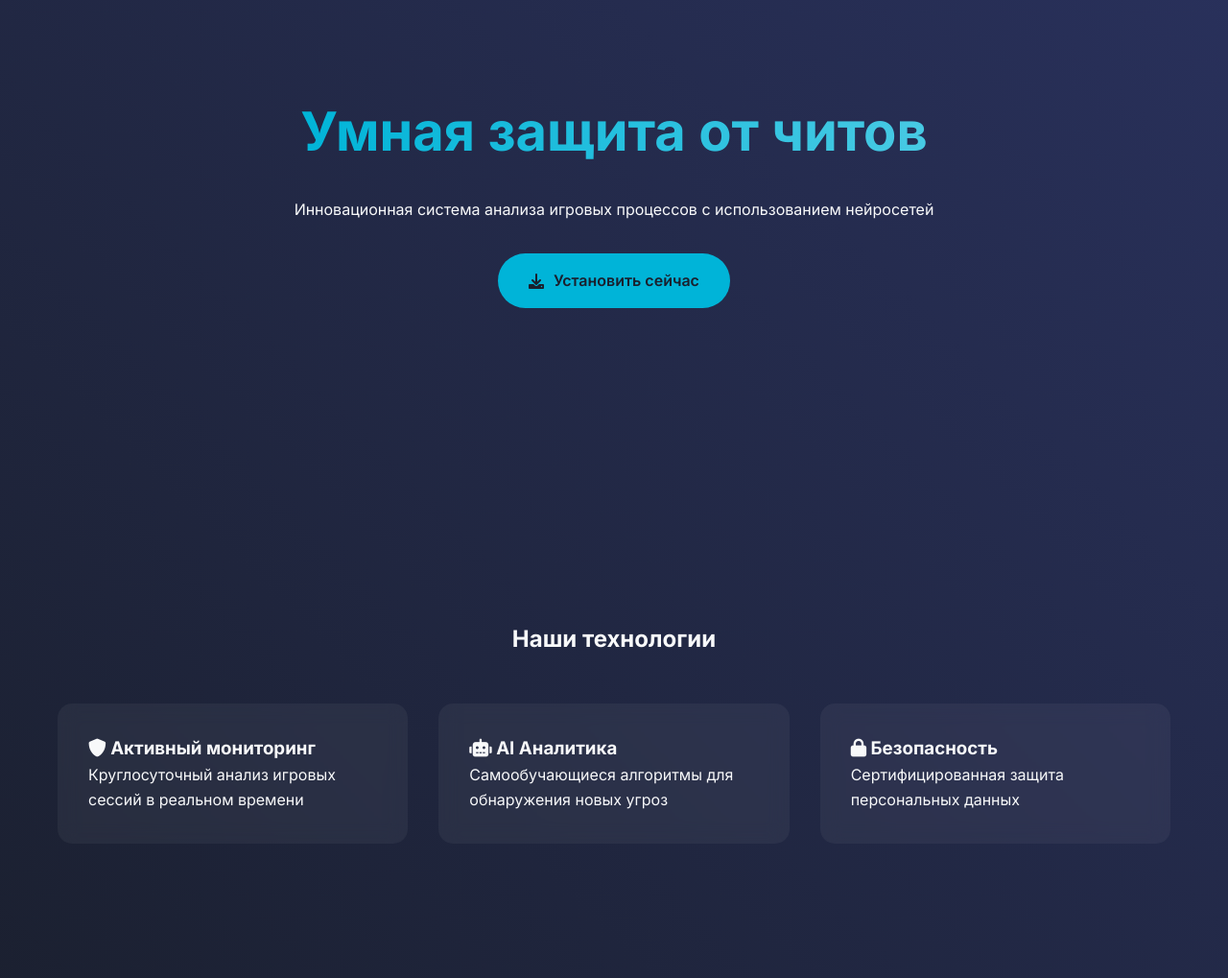
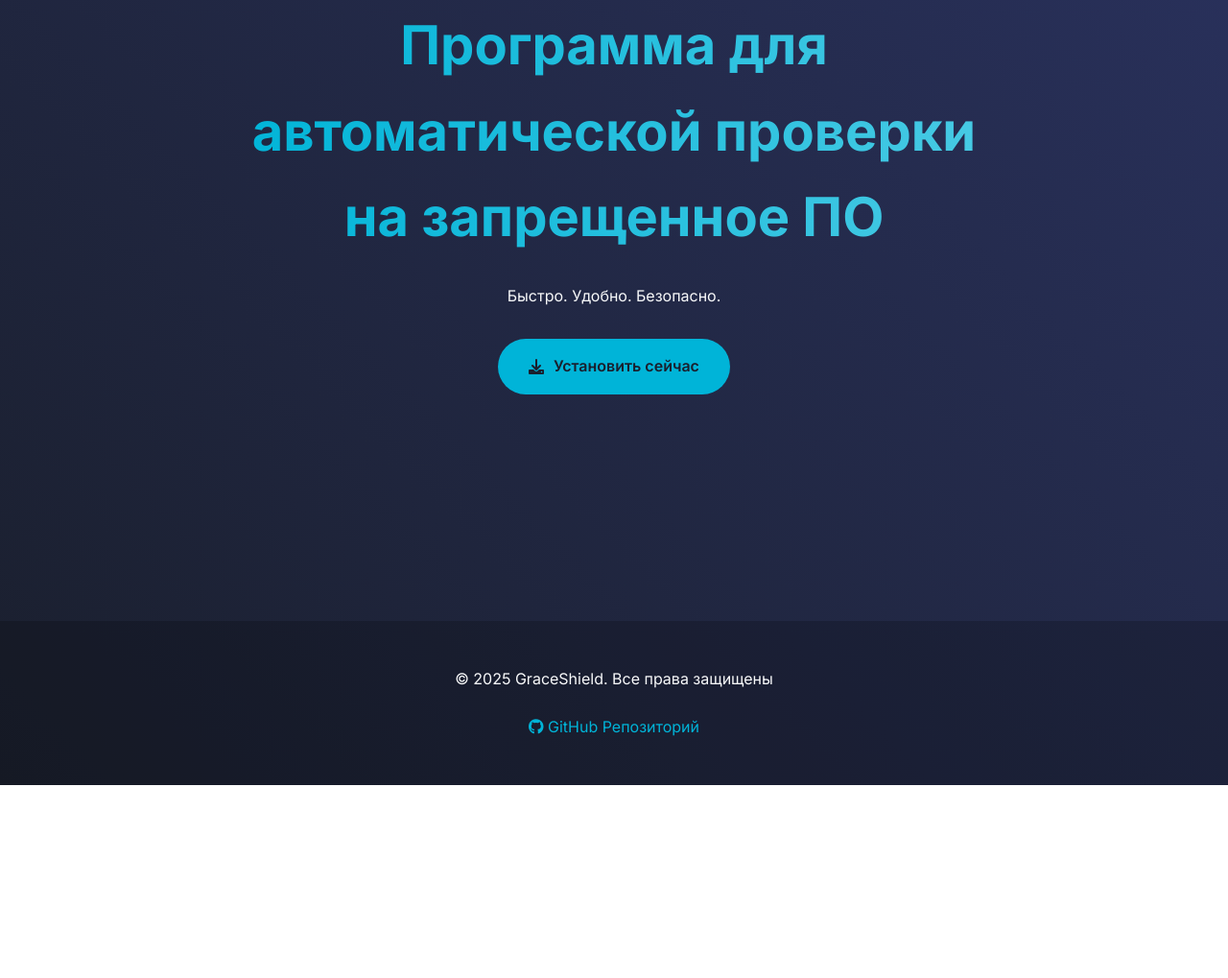
Before and after one commit to 3avoevatel/3avoevatel.github.io, a plain HTML site: page index.html in a window 1280 px wide. Shown: the part 233-1252 px from the top of the page at 96% size. After the commit the page ends 1051 px from the top, so only its background shows below. Drawn offline with Linux system fonts and the light colour scheme.

Commit message:
Update index.html

```diff
--- a/index.html
+++ b/index.html
@@ -131,39 +131,19 @@
 <body>
     <nav>
         <div class="container">
-            <div class="logo">BlueShield</div>
+            <div class="logo">GraceShield</div>
         </div>
     </nav>
 
     <section class="hero">
         <div class="container">
             <div class="hero-content">
-                <h1>Умная защита от читов</h1>
-                <p>Инновационная система анализа игровых процессов с использованием нейросетей</p>
+                <h1>Программа для автоматической проверки на запрещенное ПО</h1>
+                <p>Быстро. Удобно. Безопасно.</p>
                 <a href="#" class="cta-button">
                     <i class="fas fa-download"></i>
                     <span style="margin-left: 10px;">Установить сейчас</span>
                 </a>
-            </div>
-        </div>
-    </section>
-
-    <section class="features">
-        <div class="container">
-            <h2 style="text-align: center; margin-bottom: 1rem;">Наши технологии</h2>
-            <div class="features-grid">
-                <div class="feature-card">
-                    <h3><i class="fas fa-shield-alt"></i> Активный мониторинг</h3>
-                    <p>Круглосуточный анализ игровых сессий в реальном времени</p>
-                </div>
-                <div class="feature-card">
-                    <h3><i class="fas fa-robot"></i> AI Аналитика</h3>
-                    <p>Самообучающиеся алгоритмы для обнаружения новых угроз</p>
-                </div>
-                <div class="feature-card">
-                    <h3><i class="fas fa-lock"></i> Безопасность</h3>
-                    <p>Сертифицированная защита персональных данных</p>
-                </div>
             </div>
         </div>
     </section>
```
